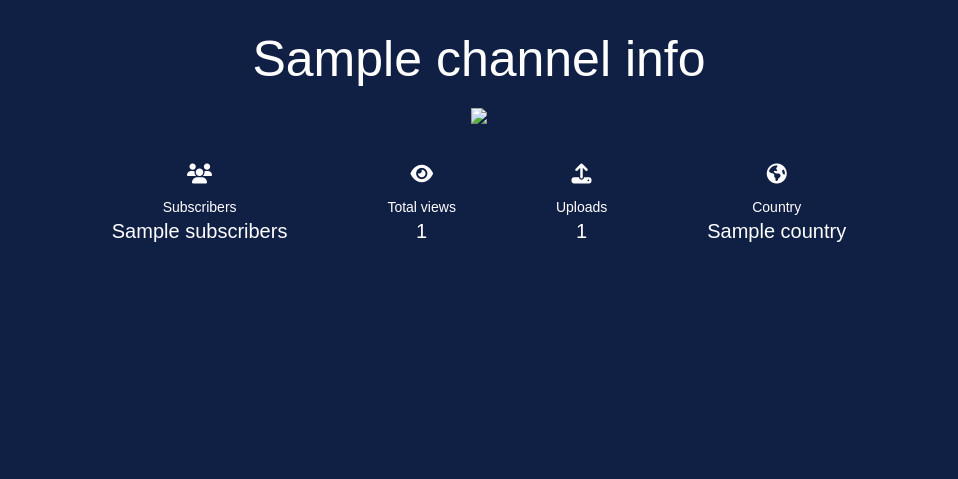
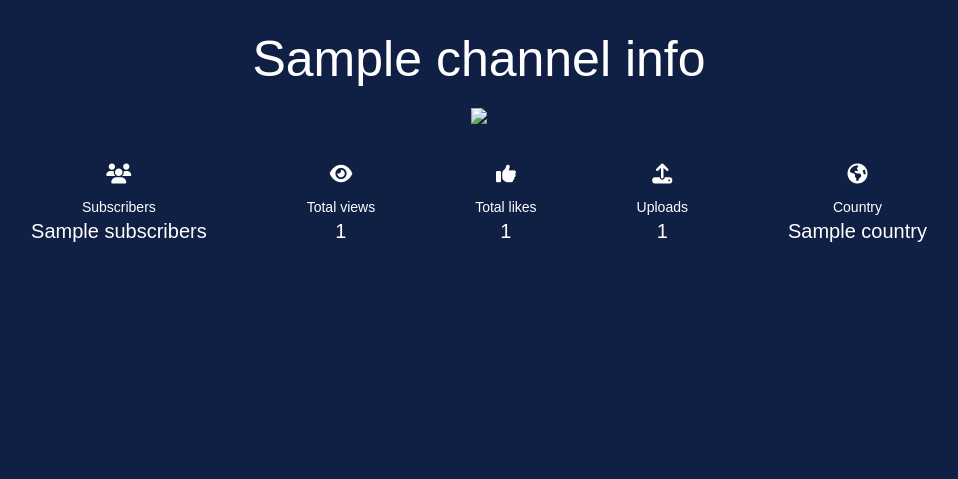
Before and after one commit to gabrieltsferreira/YTChannelDataExtractor, a Flask app: template templates/results.html in a window 1280 px wide. Shown: the top 479 px of the page, without its empty margins (161-1119 px from the left). Run offline with Flask 3, Linux system fonts and the light colour scheme; the template is opened without the code that fills it: most values are stand-ins (such as "Sample title", 1, 10 or a date in 2020).

Commit message:
Added total likes info

```diff
--- a/templates/results.html
+++ b/templates/results.html
@@ -48,6 +48,18 @@
 
                 <div class="info_item">
                     <div class="info_item_icon">
+                        <i class="fa-solid fa-thumbs-up"></i>
+                    </div>
+                    <div class="info_item_title">
+                        Total likes
+                    </div>
+                    <div class="info_item_display">
+                        {{ insights['total_likes'] }}
+                    </div>
+                </div>
+
+                <div class="info_item">
+                    <div class="info_item_icon">
                         <i class="fa-solid fa-upload"></i>
                     </div>
                     <div class="info_item_title">
@@ -83,7 +95,7 @@
     insights = JSON.parse('{{ insights | tojson }}')
 
     weekdays = insights.weekdays_dist
-    console.log(weekdays)
+    console.log(insights)
 
     const ctx = document.getElementById('myChart');
     new Chart(ctx, {
```
Also changed, not shown: channel_stats.py (+8 -1 lines).
